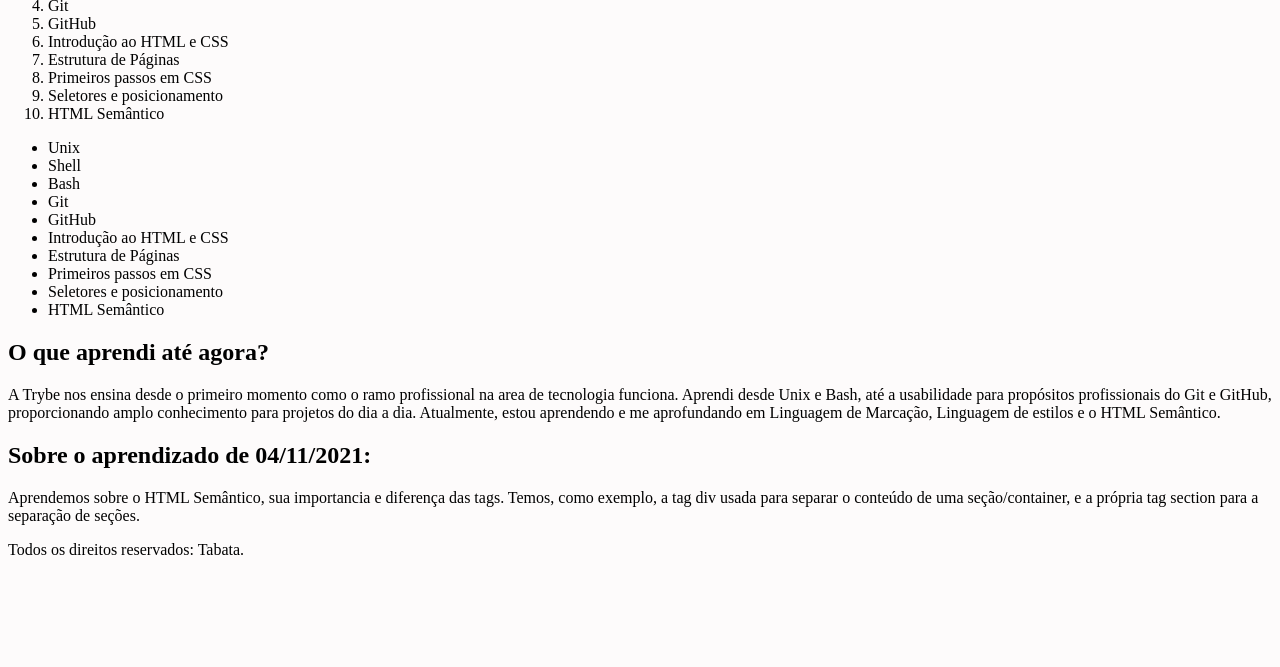
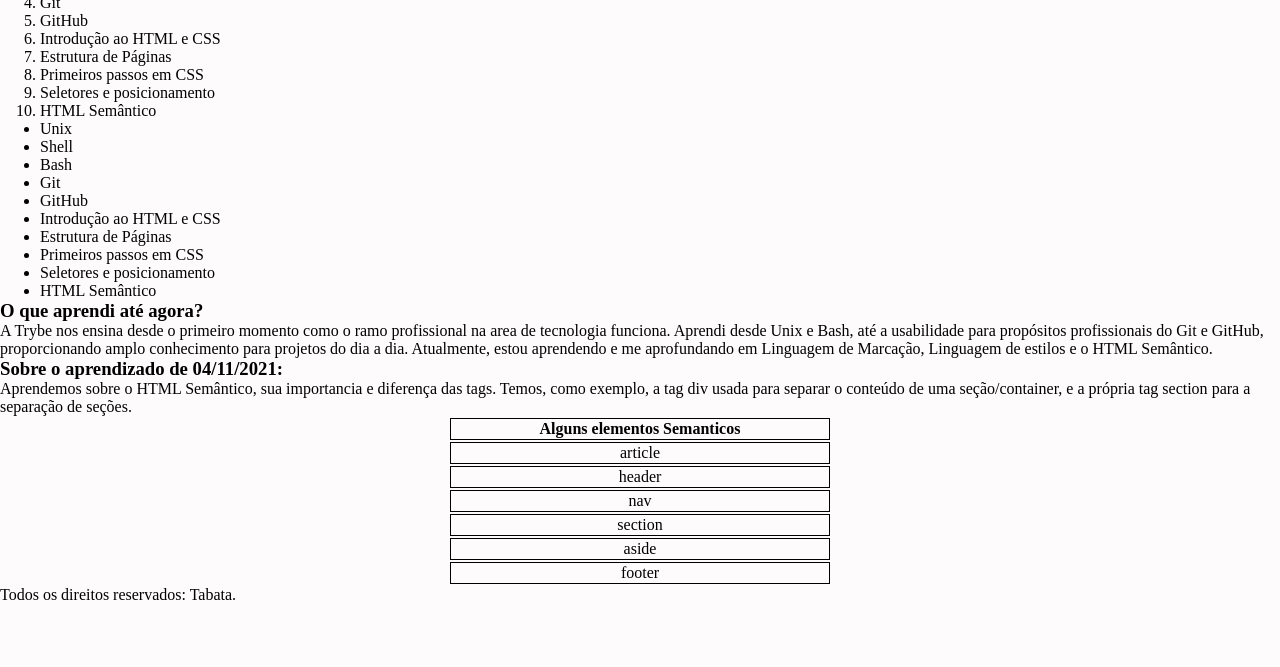
Before and after one commit to TabataSouto/lessons-learned, a plain HTML site: page index.html in a window 1280 px wide. Shown: the part 133-800 px from the top of the page. Drawn offline with Linux system fonts and the light colour scheme.

Commit message:
Requisito 12 e 13

```diff
--- a/index.html
+++ b/index.html
@@ -3,9 +3,6 @@
 <head>
 
     <meta charset="UTF-8">
-    <meta http-equiv="X-UA-Compatible" content="IE=edge">
-    <meta name="viewport" content="width=device-width, initial-scale=1.0">
-
     <title>Document</title>
 
     <link rel="stylesheet" href="style.css">
@@ -39,7 +36,9 @@
         <li> Primeiros passos em CSS </li>
         <li> Seletores e posicionamento </li>
         <li> HTML Semântico </li>
+        </tr>
     </ol>
+
 
     <ul id="licoes_a_aprender">
         <li> Unix </li>
@@ -55,21 +54,46 @@
     </ul>
 
     <article>
-            <h2>O que aprendi até agora?</h2>
-            <p>A Trybe nos ensina desde o primeiro momento como o ramo profissional na area de tecnologia funciona. Aprendi desde Unix e Bash, até a usabilidade para propósitos profissionais do Git e GitHub, proporcionando amplo conhecimento para projetos do dia a dia. Atualmente, estou aprendendo e me aprofundando em Linguagem de Marcação, Linguagem de estilos e o HTML Semântico.</p>
+        <h3> O que aprendi até agora? </h3>
+        <p> A Trybe nos ensina desde o primeiro momento como o ramo profissional na area de tecnologia funciona. Aprendi desde Unix e Bash, até a usabilidade para propósitos profissionais do Git e GitHub, proporcionando amplo conhecimento para projetos do dia a dia. Atualmente, estou aprendendo e me aprofundando em Linguagem de Marcação, Linguagem de estilos e o HTML Semântico. </p>
     </article>
 
     <section>
         <aside>
-                <h2>Sobre o aprendizado de 04/11/2021:</h2>
-                <p>Aprendemos sobre o HTML Semântico, sua importancia e diferença das tags. Temos, como exemplo, a tag <span>div</span> usada para separar o conteúdo de uma <span>seção/container</span>, e a própria tag <span>section</span> para a separação de seções.</p>
+
+            <h3> Sobre o aprendizado de 04/11/2021:</h3>
+            <p>Aprendemos sobre o HTML Semântico, sua importancia e diferença das tags. Temos, como exemplo, a tag <span>div</span> usada para separar o conteúdo de uma <span>seção/container</span>, e a própria tag <span>section</span> para a separação de seções. </p>
+
+            <table id="tabela">
+                <tr>
+                    <th> Alguns elementos Semanticos </th>
+                </tr>
+                <tr>
+                    <td> article </td>
+                </tr>
+                <tr>
+                    <td> header </td>
+                </tr>
+                <tr>
+                    <td> nav </td>
+                </tr>
+                <tr>
+                    <td> section </td>
+                </tr>
+                <tr>
+                    <td> aside </td>
+                </tr>
+                    <td> footer </td>
+                </tr>
+            </table>
+
         </aside>
     </section>
 
     </main>
 
     <footer id="rodape">
-            <p>Todos os direitos reservados: Tabata.</p>
+        Todos os direitos reservados: Tabata.
     </footer>
 
 </body>
--- a/style.css
+++ b/style.css
@@ -1,8 +1,19 @@
+* {
+  margin: auto;
+  padding: auto;
+}
+
 body {
   background-color: rgb(253, 251, 251);
 }
 
-#cabecalho {
-  position: fixed;
-  top: 0;
+#tabela tr , th , td {
+  border: 1px solid;
+  border-color: black;
+  text-align: center;
 }
+
+table {
+  width: 30%;
+  margin: auto;
+}
```
Lines whose indentation alone changed are shown as unchanged.
